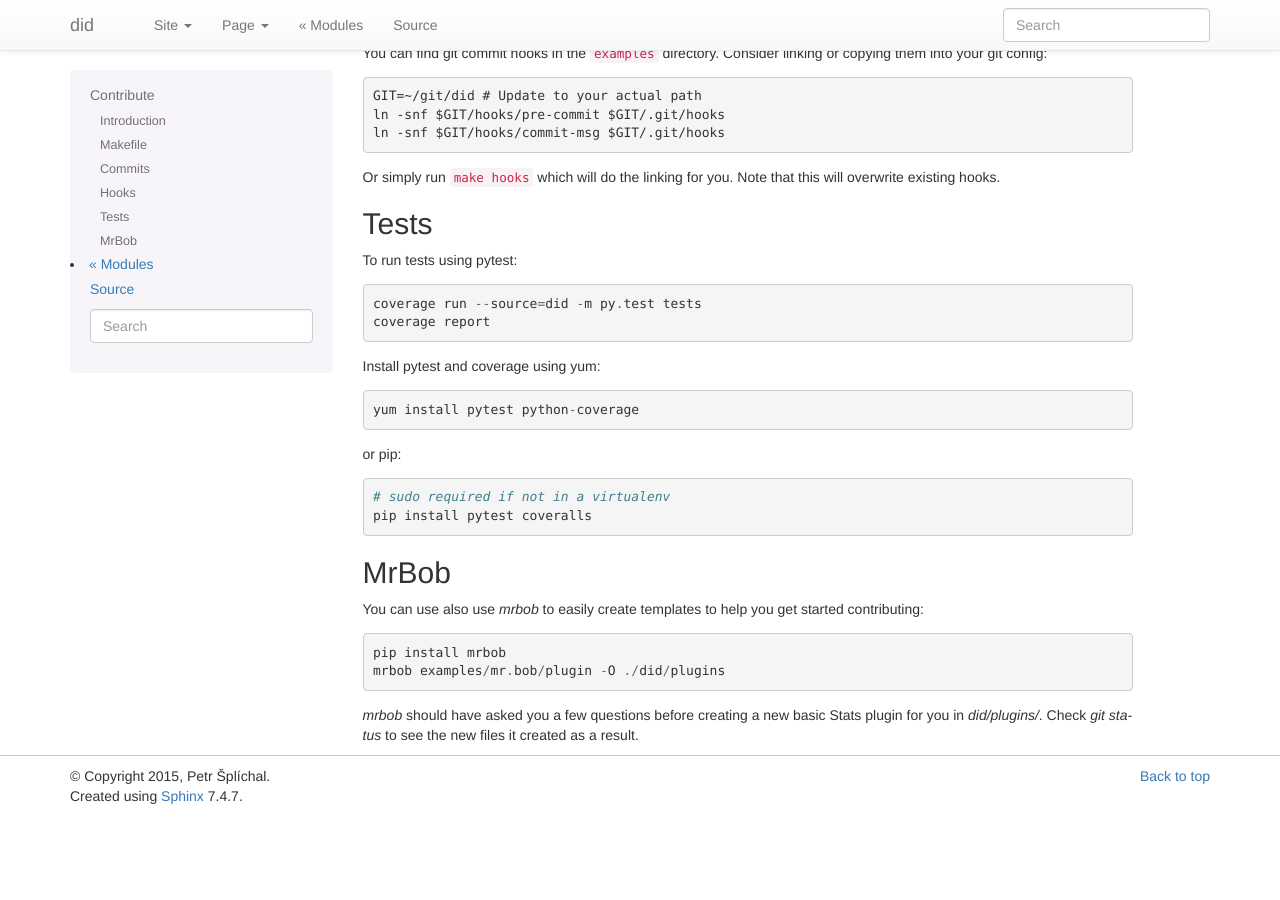
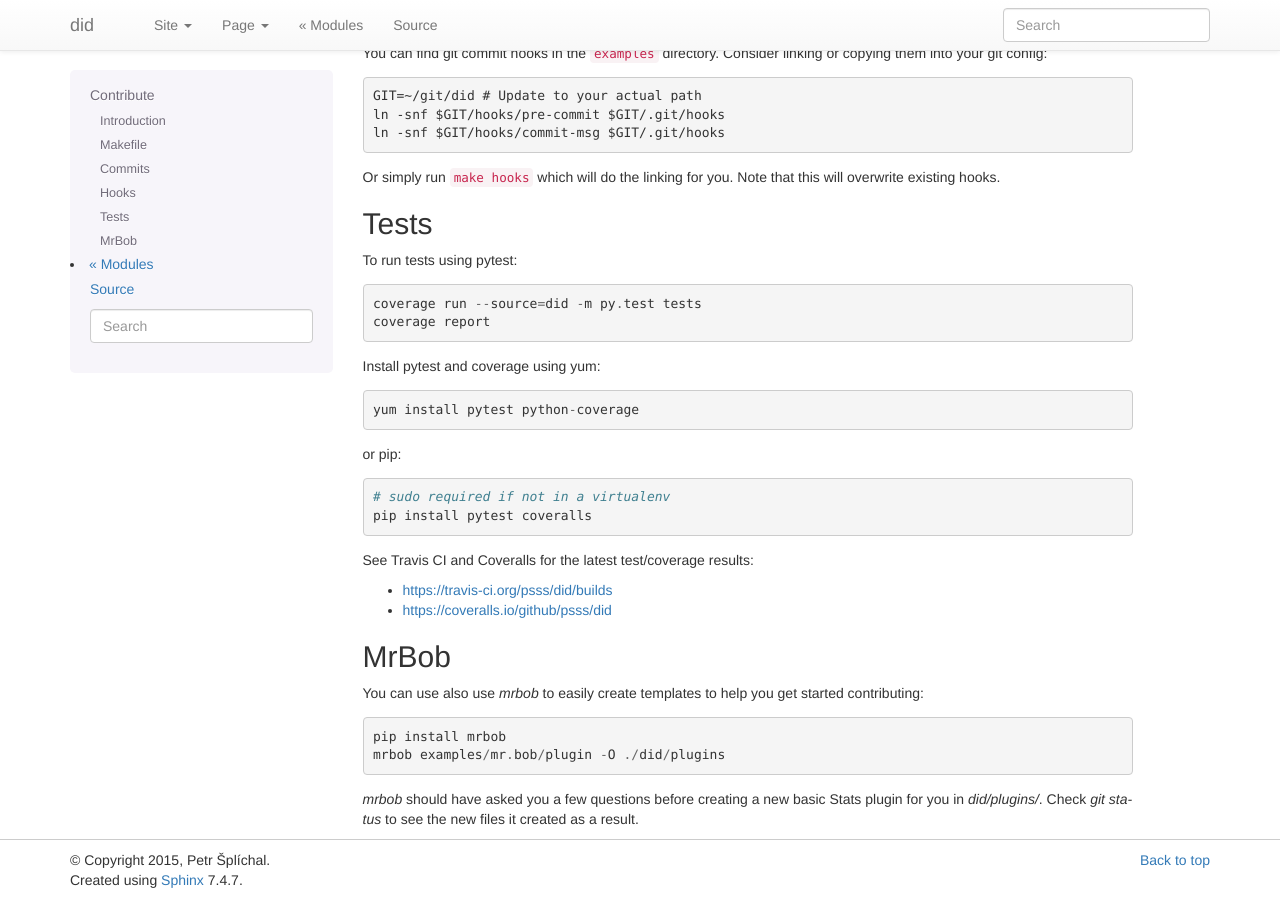
Before and after one commit to psss/did, a Sphinx documentation site: the page built from docs/contribute.rst, in a window 1280 px wide and 900 px high, scrolled down 1190 px. Built offline with Sphinx 7.4.7, drawn with Linux system fonts in a browser that asks for light colours; before the commit the page ends 2006 px from its top, so only the background shows below that.

Commit message:
Refer Travis CI and Coveralls in contribute docs

```diff
--- a/docs/contribute.rst
+++ b/docs/contribute.rst
@@ -108,6 +108,11 @@ or pip::
     # sudo required if not in a virtualenv
     pip install pytest coveralls
 
+See Travis CI and Coveralls for the latest test/coverage results:
+
+* https://travis-ci.org/psss/did/builds
+* https://coveralls.io/github/psss/did
+
 
 MrBob
 ~~~~~~~~~~~~~~~~~~~~~~~~~~~~~~~~~~~~~~~~~~~~~~~~~~~~~~~~~~~~~~~~~~
```
